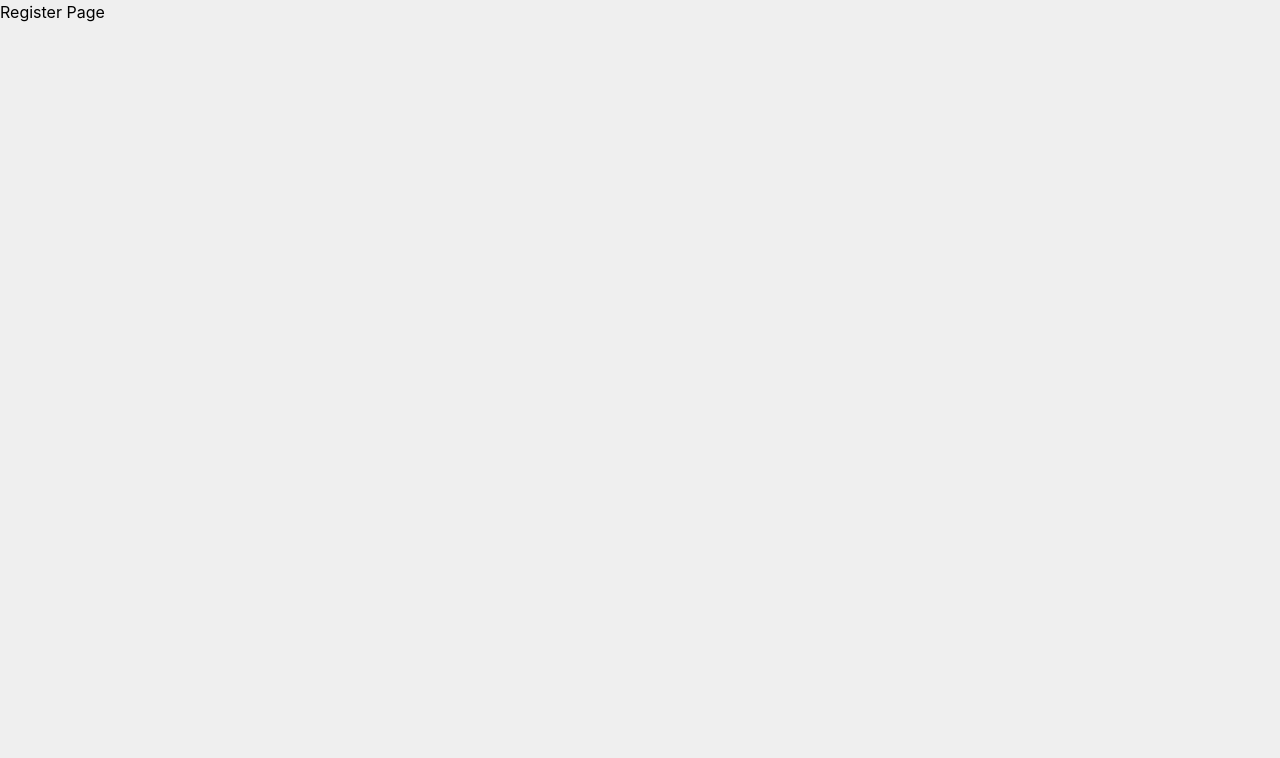
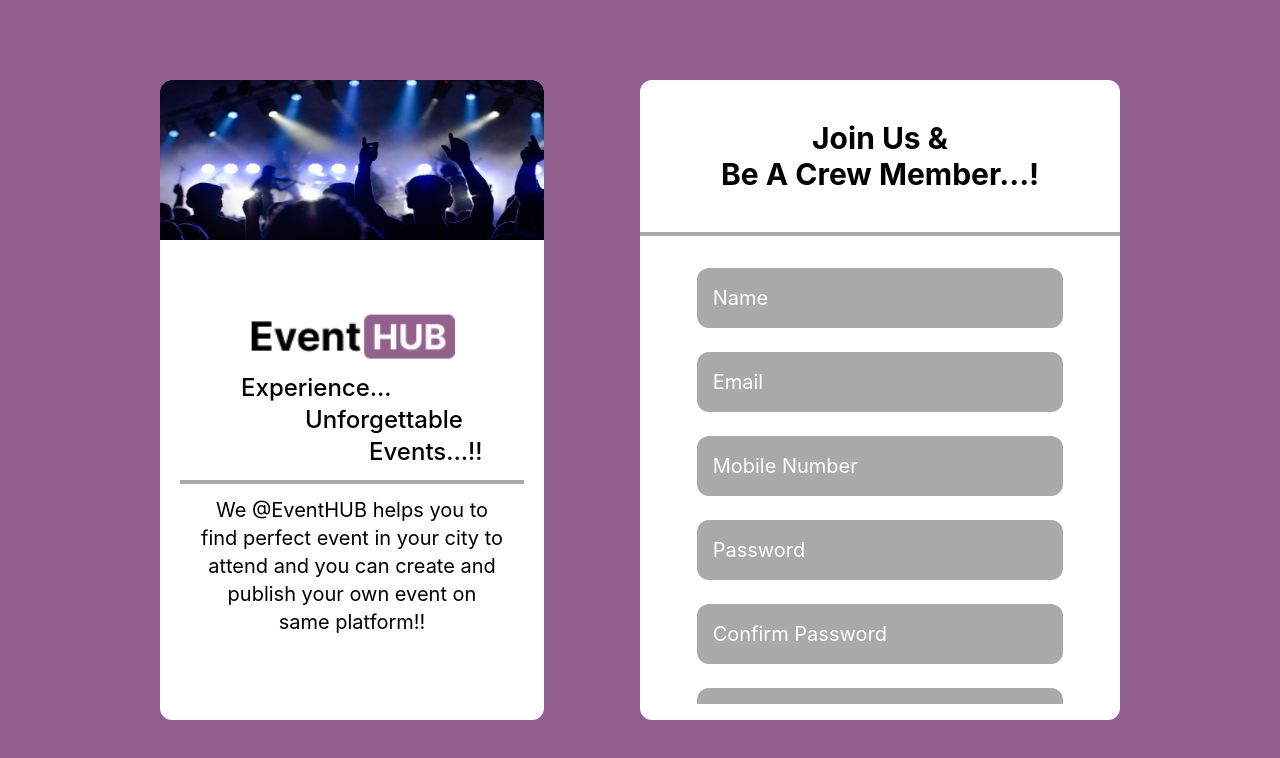
Before and after one commit to himanshuvarandani/EventHub-Frontend, a React (Create React App) app: page /register in a window 1280 px wide. Shown: the top 758 px of the page. Built offline with nearby package versions, Linux system fonts and the light colour scheme.

Commit message:
Create register page

```diff
--- a/src/pages/Login.js
+++ b/src/pages/Login.js
@@ -34,7 +34,7 @@ const Login = () => {
               className="bg-gray-650 text-xl text-white placeholder-white rounded-xl w-11/12 p-4 m-3"
             />
             <input
-              type="text"
+              type="password"
               placeholder="Password"
               className="bg-gray-650 text-xl text-white placeholder-white rounded-xl w-11/12 p-4 m-3"
             />
--- a/src/pages/Register.js
+++ b/src/pages/Register.js
@@ -1,8 +1,81 @@
-
 const Register = () => {
   return (
-    <div>
-      <p>Register Page</p>
+    <div className="h-screen w-full bg-purple-550 py-20 px-40">
+      <div className="flex justify-between h-full">
+        <div className="bg-white rounded-xl w-2/5 h-full">
+          <img src="/Image3.png" className="h-1/4 w-full rounded-t-xl" />
+          <div className="flex flex-col justify-center h-3/4 py-10">
+            <div className="flex flex-col items-center">
+              <img src="/logo.png" className="h-12" />
+              <div className="text-2xl font-medium my-3">
+                <p className="pl-16 pr-32">Experience...</p>
+                <p className="pl-32 pr-16">Unforgettable</p>
+                <p className="pl-48 pr-0">Events...!!</p>
+              </div>
+            </div>
+            <hr className="border-y-2 border-solid border-gray-650 mx-5" />
+            <p className="text-center text-xl my-3 mx-10">
+              We @EventHUB helps you to find perfect event
+              in your city to attend and you can create
+              and publish your own event on same platform!!
+            </p>
+          </div>
+        </div>
+        <div className="bg-white rounded-xl w-1/2 h-full py-10">
+          <div className="text-3xl text-center font-bold">
+            <p>Join Us &amp;</p>
+            <p>Be A Crew Member...!</p>
+          </div>
+          <hr className="border-y-2 border-solid border-gray-650 mt-10" />
+          <div className="flex flex-col items-center overflow-y-auto no-scrollbar h-4/5 my-5 px-10">
+            <input
+              type="text"
+              placeholder="Name"
+              className="bg-gray-650 text-xl text-white placeholder-white rounded-xl w-11/12 p-4 m-3"
+            />
+            <input
+              type="text"
+              placeholder="Email"
+              className="bg-gray-650 text-xl text-white placeholder-white rounded-xl w-11/12 p-4 m-3"
+            />
+            <input
+              type="text"
+              placeholder="Mobile Number"
+              className="bg-gray-650 text-xl text-white placeholder-white rounded-xl w-11/12 p-4 m-3"
+            />
+            <input
+              type="password"
+              placeholder="Password"
+              className="bg-gray-650 text-xl text-white placeholder-white rounded-xl w-11/12 p-4 m-3"
+            />
+            <input
+              type="password"
+              placeholder="Confirm Password"
+              className="bg-gray-650 text-xl text-white placeholder-white rounded-xl w-11/12 p-4 m-3"
+            />
+            <input
+              type="text"
+              placeholder="Address"
+              className="bg-gray-650 text-xl text-white placeholder-white rounded-xl w-11/12 p-4 m-3"
+            />
+            <input
+              type="text"
+              placeholder="City"
+              className="bg-gray-650 text-xl text-white placeholder-white rounded-xl w-11/12 p-4 m-3"
+            />
+            <div className="flex justify-center">
+              <button className="bg-purple-550 text-white text-xl font-medium rounded-xl px-8 py-2 m-3">
+                Join
+              </button>
+            </div>
+            <p className="text-center text-lg my-5">
+              If You Have an Account,{' '}
+              <a href="/login" className="underline text-blue-500">Sign In</a>{' '}
+              here
+            </p>
+          </div>
+        </div>
+      </div>
     </div>
   )
 }
```
